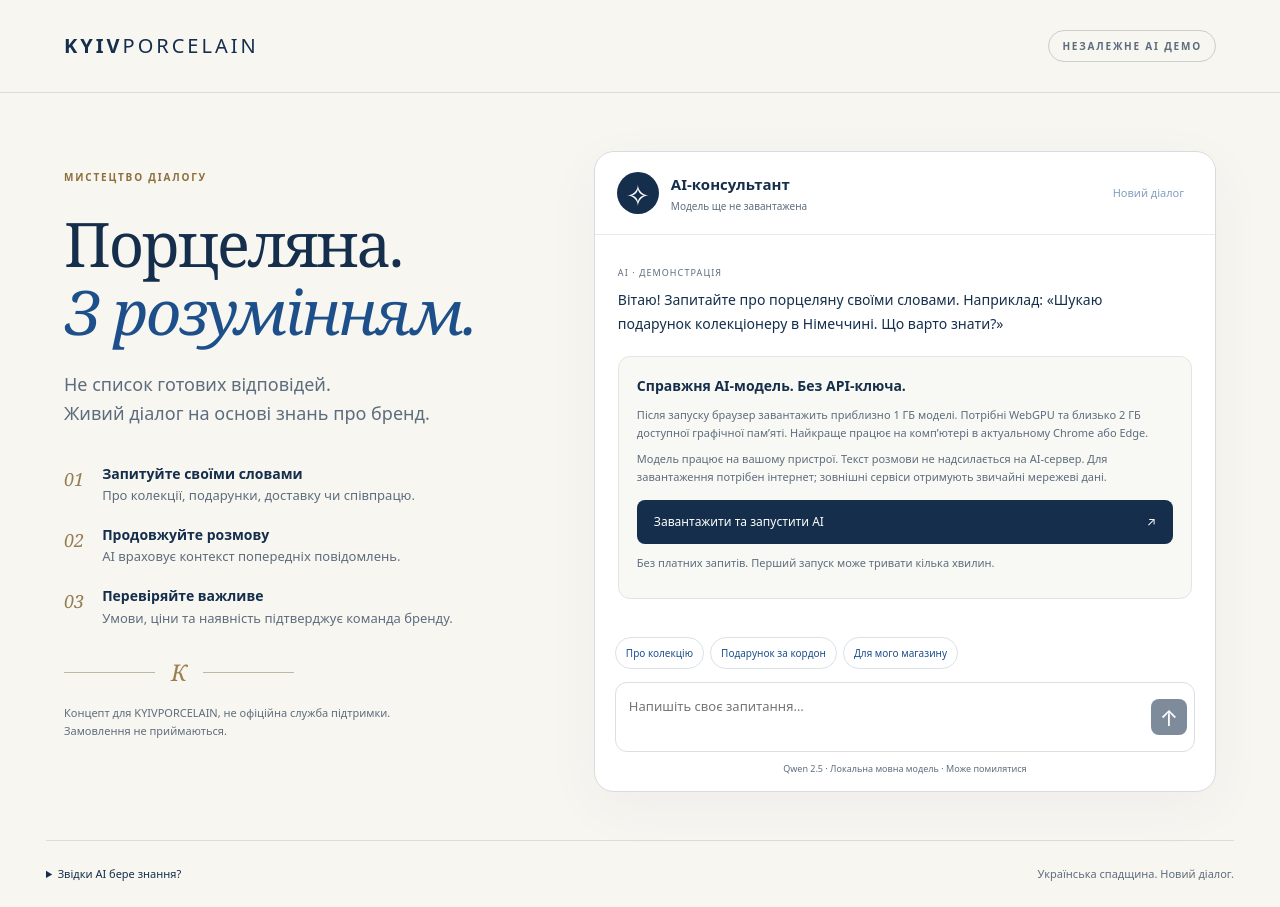
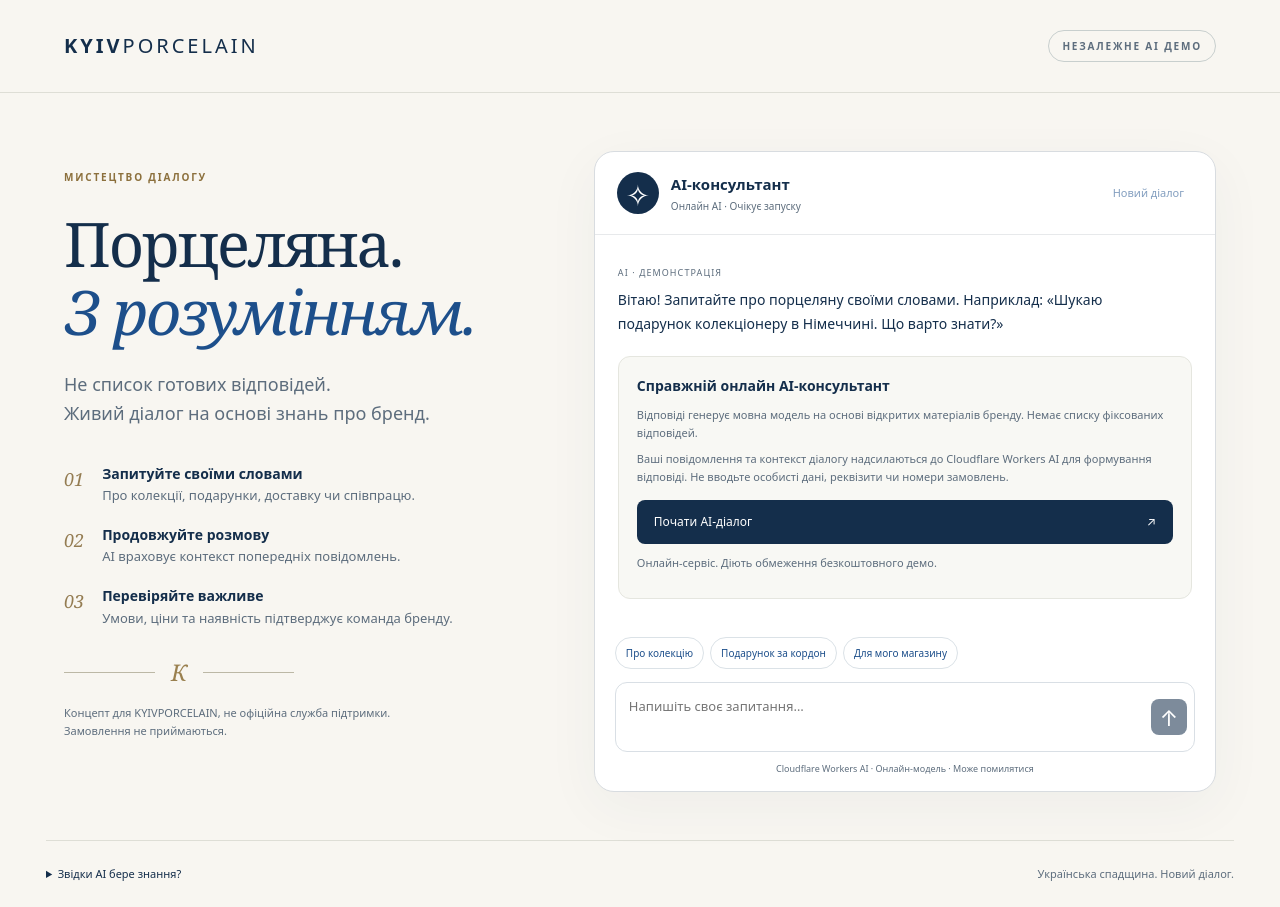
Before and after one commit to Msdoss12/kyivporcelain-ai-demo, a website with bundled scripts: page index.html in a window 1280 px wide. Built offline with nearby package versions, Linux system fonts and the light colour scheme.

Commit message:
Use online AI only

```diff
--- a/index.html
+++ b/index.html
@@ -1,7 +1,7 @@
 <!doctype html><html lang="uk"><head><meta charset="UTF-8"><meta name="viewport" content="width=device-width, initial-scale=1"><meta name="color-scheme" content="light"><meta name="description" content="Незалежна демонстрація AI-консультанта про українську порцеляну. Справжні відповіді мовної моделі на довільні запитання."><title>Порцеляна. З розумінням. — AI demo</title><link rel="stylesheet" href="style.css"></head><body>
 <header><a class="wordmark" href="https://kyivporcelain.com/ua/" target="_blank" rel="noopener noreferrer">KYIV<span>PORCELAIN</span></a><span class="demo-label">НЕЗАЛЕЖНЕ AI ДЕМО</span></header>
 <main><section class="intro"><p class="eyebrow">МИСТЕЦТВО ДІАЛОГУ</p><h1>Порцеляна.<br><em>З розумінням.</em></h1><p class="lead">Не список готових відповідей.<br>Живий діалог на основі знань про бренд.</p><div class="detail"><span>01</span><p><strong>Запитуйте своїми словами</strong>Про колекції, подарунки, доставку чи співпрацю.</p></div><div class="detail"><span>02</span><p><strong>Продовжуйте розмову</strong>AI враховує контекст попередніх повідомлень.</p></div><div class="detail"><span>03</span><p><strong>Перевіряйте важливе</strong>Умови, ціни та наявність підтверджує команда бренду.</p></div><div class="ornament" aria-hidden="true"><i></i><b>К</b><i></i></div><p class="disclaimer">Концепт для KYIVPORCELAIN, не офіційна служба підтримки. Замовлення не приймаються.</p></section>
-<section class="chat" aria-label="AI консультант"><div class="chat-heading"><div class="avatar" aria-hidden="true">✧</div><div><h2>AI-консультант</h2><p id="status" role="status">Модель ще не завантажена</p></div><button id="reset" class="text-button" disabled title="Очистити розмову">Новий діалог</button></div>
-<div id="messages" class="messages" role="log" aria-label="Розмова"><div class="message assistant"><span class="message-label">AI · ДЕМОНСТРАЦІЯ</span><p>Вітаю! Запитайте про порцеляну своїми словами. Наприклад: «Шукаю подарунок колекціонеру в Німеччині. Що варто знати?»</p></div><div id="startup" class="startup"><h3>Справжня AI-модель. Без API-ключа.</h3><p>Після запуску браузер завантажить приблизно 1 ГБ моделі. Потрібні WebGPU та близько 2 ГБ доступної графічної пам’яті. Найкраще працює на комп’ютері в актуальному Chrome або Edge.</p><p>Модель працює на вашому пристрої. Текст розмови не надсилається на AI-сервер. Для завантаження потрібен інтернет; зовнішні сервіси отримують звичайні мережеві дані.</p><button id="load" class="primary">Завантажити та запустити AI <span>↗</span></button><progress id="progress" max="1" value="0" hidden aria-label="Завантаження моделі"></progress><p id="load-detail" class="muted" aria-live="polite">Без платних запитів. Перший запуск може тривати кілька хвилин.</p></div></div>
-<div class="suggestions" aria-label="Приклади запитань"><button data-prompt="Чим Ювілейна колекція відрізняється від звичайної?">Про колекцію</button><button data-prompt="Хочу подарунок колекціонеру в Німеччині. Що слід врахувати?">Подарунок за кордон</button><button data-prompt="У мене магазин декору. Як можна співпрацювати?">Для мого магазину</button></div><form id="chat-form"><label class="sr-only" for="question">Ваше запитання</label><textarea id="question" rows="2" maxlength="1200" placeholder="Напишіть своє запитання…" disabled></textarea><button id="send" class="send" type="submit" disabled aria-label="Надіслати запитання">↑</button><button id="stop" type="button" class="text-button" hidden>Зупинити</button></form><p class="chat-note">Qwen 2.5 · Локальна мовна модель · Може помилятися</p></section></main>
+<section class="chat" aria-label="AI консультант"><div class="chat-heading"><div class="avatar" aria-hidden="true">✧</div><div><h2>AI-консультант</h2><p id="status" role="status">Онлайн AI · Очікує запуску</p></div><button id="reset" class="text-button" disabled title="Очистити розмову">Новий діалог</button></div>
+<div id="messages" class="messages" role="log" aria-label="Розмова"><div class="message assistant"><span class="message-label">AI · ДЕМОНСТРАЦІЯ</span><p>Вітаю! Запитайте про порцеляну своїми словами. Наприклад: «Шукаю подарунок колекціонеру в Німеччині. Що варто знати?»</p></div><div id="startup" class="startup"><h3>Справжній онлайн AI-консультант</h3><p>Відповіді генерує мовна модель на основі відкритих матеріалів бренду. Немає списку фіксованих відповідей.</p><p>Ваші повідомлення та контекст діалогу надсилаються до Cloudflare Workers AI для формування відповіді. Не вводьте особисті дані, реквізити чи номери замовлень.</p><button id="start" class="primary">Почати AI-діалог <span>↗</span></button><p id="connection-detail" class="muted" aria-live="polite">Онлайн-сервіс. Діють обмеження безкоштовного демо.</p></div></div>
+<div class="suggestions" aria-label="Приклади запитань"><button data-prompt="Чим Ювілейна колекція відрізняється від звичайної?">Про колекцію</button><button data-prompt="Хочу подарунок колекціонеру в Німеччині. Що слід врахувати?">Подарунок за кордон</button><button data-prompt="У мене магазин декору. Як можна співпрацювати?">Для мого магазину</button></div><form id="chat-form"><label class="sr-only" for="question">Ваше запитання</label><textarea id="question" rows="2" maxlength="1200" placeholder="Напишіть своє запитання…" disabled></textarea><button id="send" class="send" type="submit" disabled aria-label="Надіслати запитання">↑</button><button id="stop" type="button" class="text-button" hidden>Зупинити</button></form><p class="chat-note">Cloudflare Workers AI · Онлайн-модель · Може помилятися</p></section></main>
 <footer><details><summary>Звідки AI бере знання?</summary><p>Коротка база знань із публічних сторінок бренду, перевірених 16.11.2026. Це не живий каталог. Опубліковані умови доставки суперечливі, тому AI має радити уточнення, а не вигадувати гарантії.</p><nav id="sources"></nav></details><span>Українська спадщина. Новий діалог.</span></footer><script type="module" src="app.js"></script></body></html>
```
